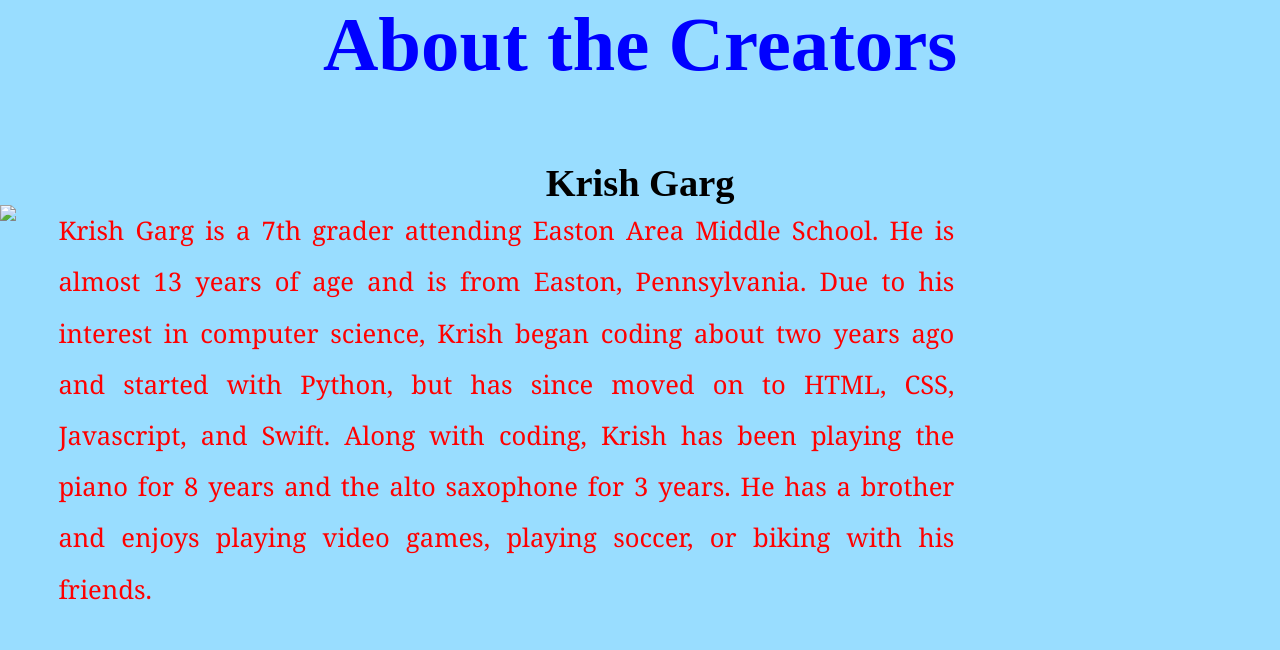
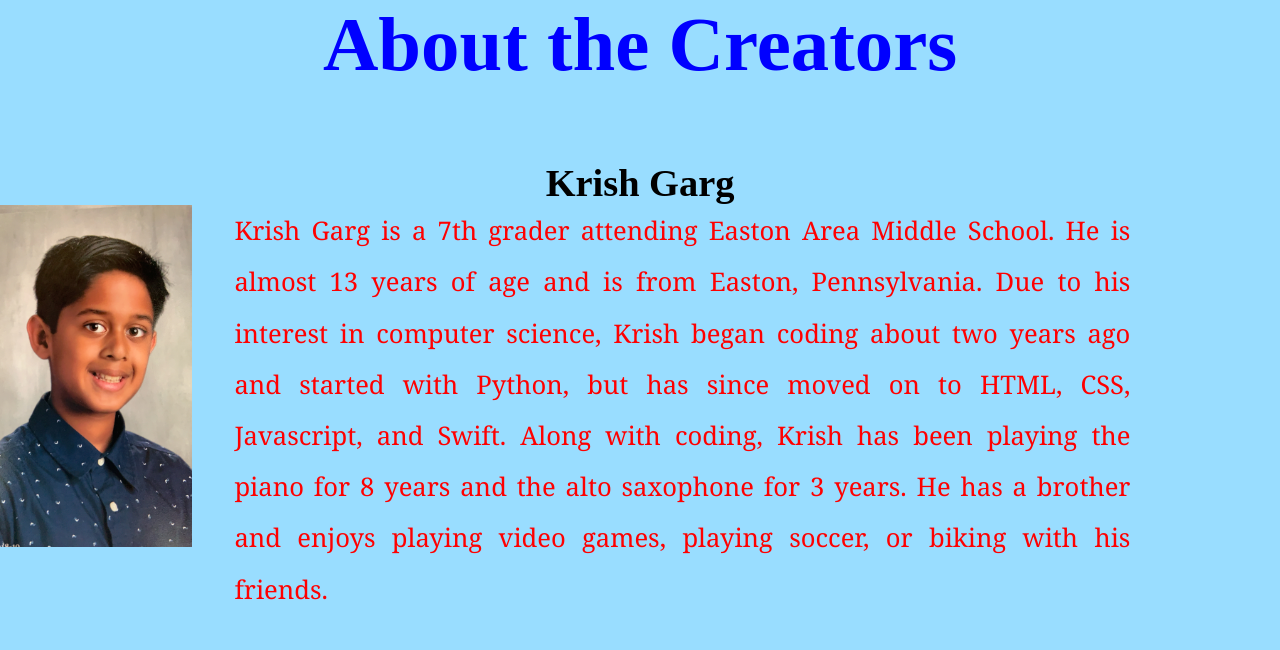
Before and after one commit to kgtf/COVID-Simplified, a plain HTML site: page about_us.html in a window 1280 px wide. Shown: the part 150-800 px from the top of the page. Drawn offline with Linux system fonts and the light colour scheme.

Commit message:
Update about_us.html

```diff
--- a/about_us.html
+++ b/about_us.html
@@ -37,7 +37,7 @@
 
 
     <h3>Krish Garg</h3>
-    <img class="krish_pic" src="Krish.JPG">
+    <img class="krish_pic" src="Picture of Krish.jpeg">
     <p class="about-paragraph">Krish Garg is a 7th grader attending Easton Area Middle School.
       He is almost 13 years of age and is from Easton, Pennsylvania. Due to his interest in computer science,
       Krish began coding about two years ago and started with Python, but has since moved on to HTML, CSS,
```
